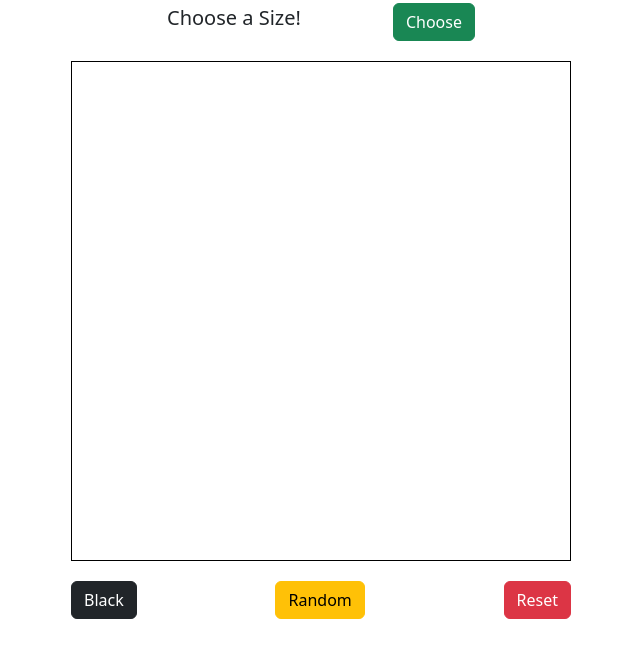
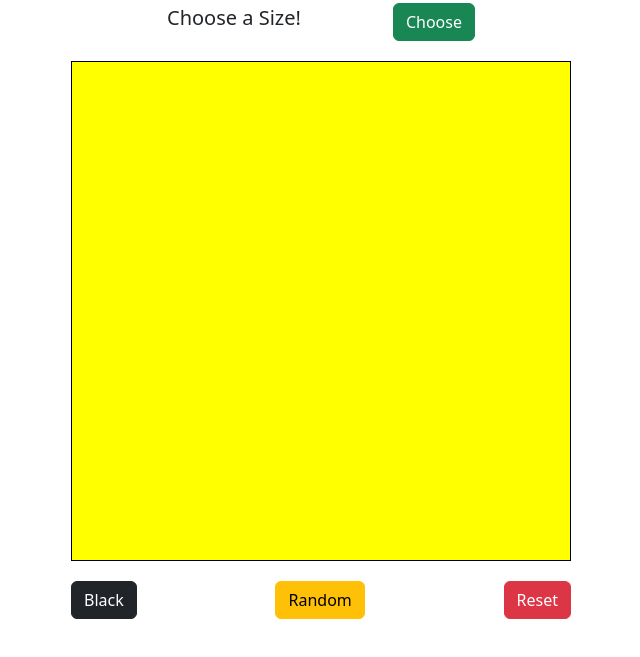
Before and after one commit to jay-thewebdev/etchasketch, a plain HTML site: page index.html in a window 1280 px wide. Shown: the part 53-710 px from the top of the page, without its empty margins (319-959 px from the left). Drawn offline with nearby package versions, Linux system fonts and the light colour scheme.

Commit message:
createBoard function

```diff
--- a/index.html
+++ b/index.html
@@ -4,7 +4,7 @@
     <meta charset="utf-8">
     <meta name="viewport" content="width=device-width, initial-scale=1">
     <title>ETCH A SKETCH!</title>
-    <script src="https://cdn.jsdelivr.net/npm/bootstrap@5.3.2/dist/js/bootstrap.bundle.min.js" integrity="sha384-C6RzsynM9kWDrMNeT87bh95OGNyZPhcTNXj1NW7RuBCsyN/o0jlpcV8Qyq46cDfL" crossorigin="anonymous"></script>
+    <script src="main.js"></script>
     <link href="https://cdn.jsdelivr.net/npm/bootstrap@5.3.2/dist/css/bootstrap.min.css" rel="stylesheet" integrity="sha384-T3c6CoIi6uLrA9TneNEoa7RxnatzjcDSCmG1MXxSR1GAsXEV/Dwwykc2MPK8M2HN" crossorigin="anonymous">
     <link rel="stylesheet" href="style.css">
   </head>
--- /dev/null
+++ b/main.js
@@ -0,0 +1,19 @@
+document.addEventListener("DOMContentLoaded",function(){
+    createBoard(32)
+
+})
+
+function createBoard(size){
+    let board = document.querySelector('.board');
+
+    board.style.gridTemplateColumns = `repeat(${size}, 1fr)`
+    board.style.gridTemplateRows = `repeat(${size}, 1fr)`
+
+    let numDivs = size * size;
+
+    for(let i = 0; i < numDivs; i++){
+        let div = document.createElement('div')
+        div.style.backgroundColor = 'yellow'
+        board.insertAdjacentElement("beforeend", div)
+    }
+}
```
